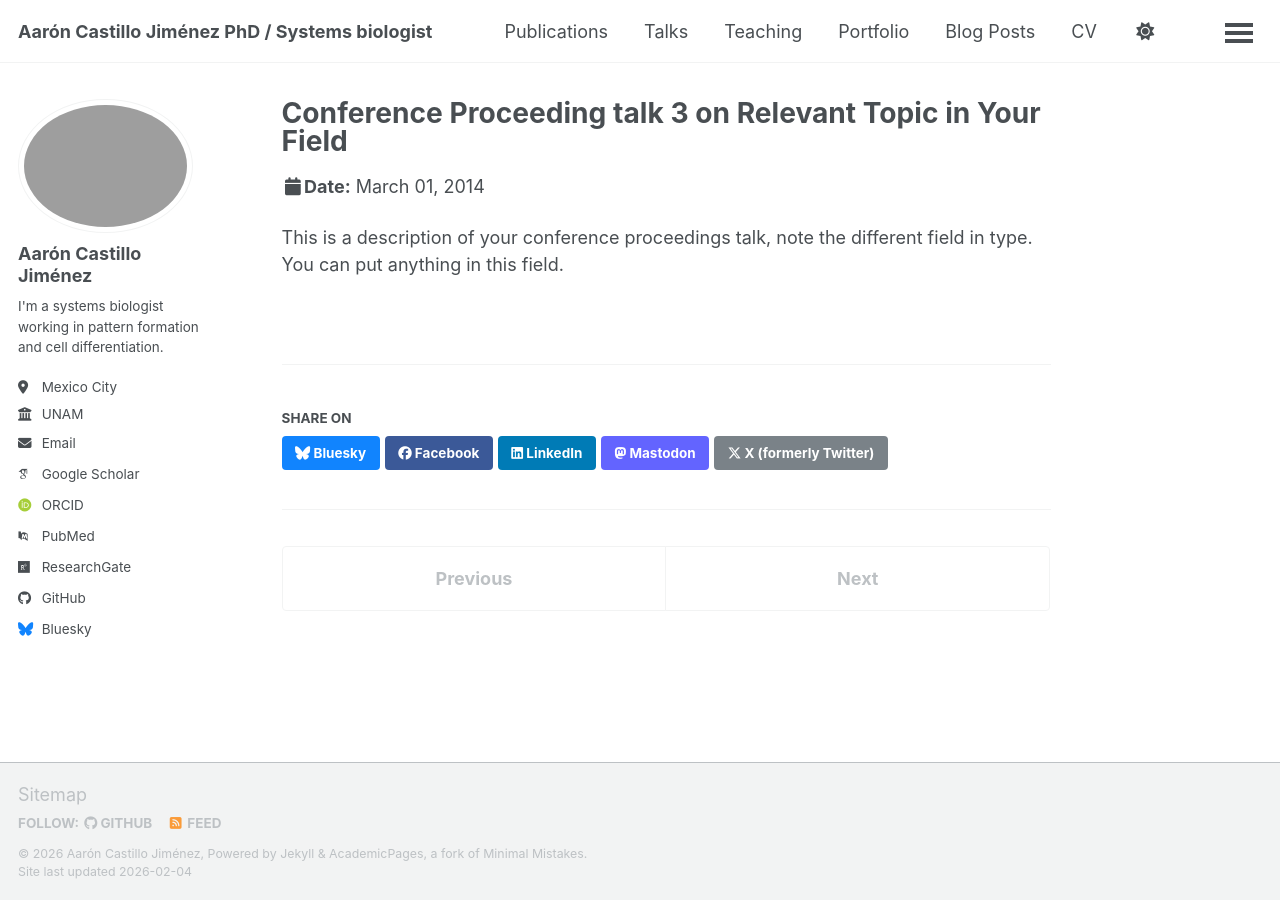
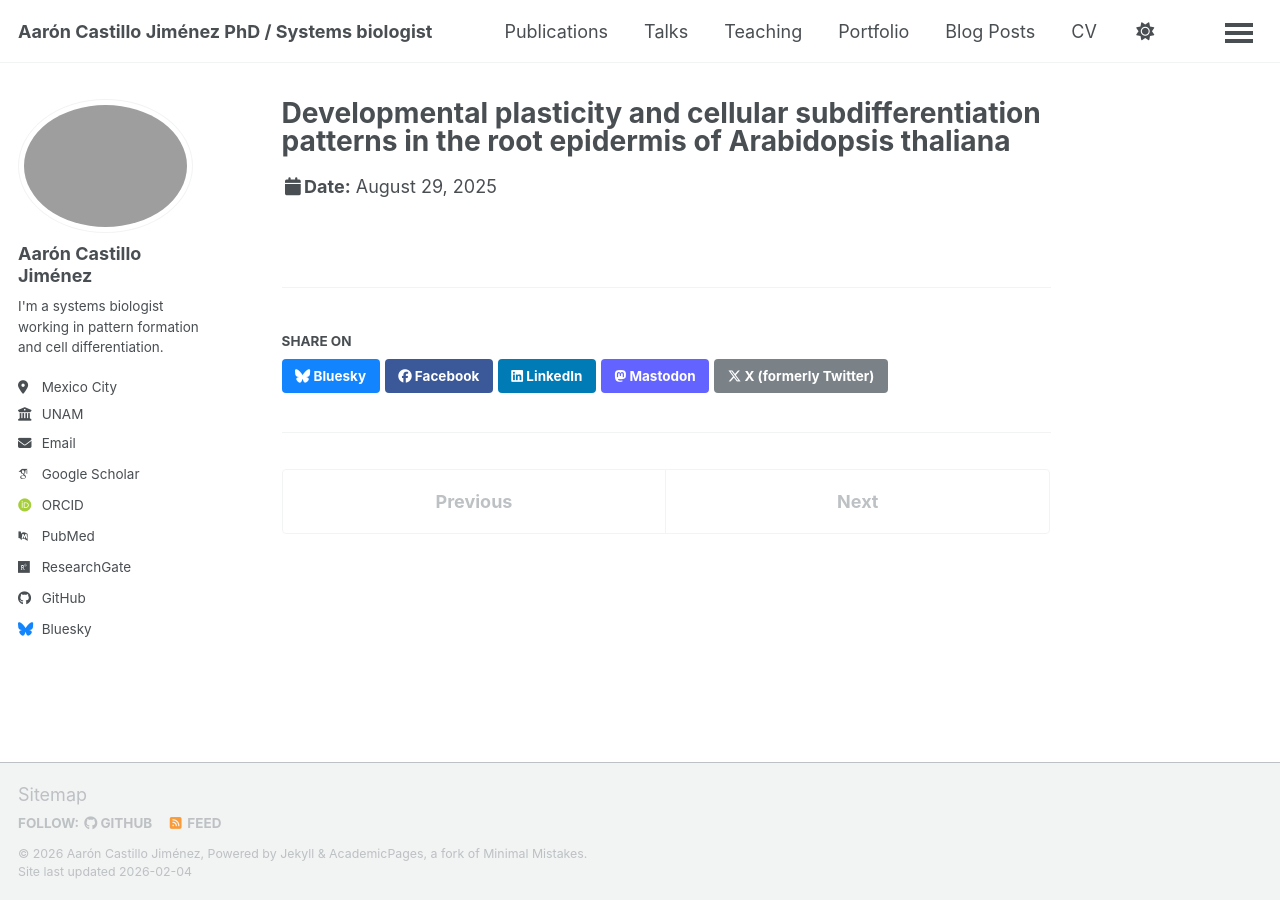
Before and after one commit to AaronCastilloJimenez/aaroncastillojimenez.github.io, a Jekyll site: the page built from _talks/2014-03-01-talk-3.md, in a window 1280 px wide. Built offline with Jekyll 4.4.1, drawn with Linux system fonts in a browser that asks for light colours; some web fonts are replaced; a script bundle is joined from its source files by our own code; library files that are not in the unit come from our copies.

Commit message:
2025-08-29-talk-3.md

```diff
--- a/_talks/2014-03-01-talk-3.md
+++ b/_talks/2014-03-01-talk-3.md
@@ -1,11 +1,9 @@
 ---
-title: "Conference Proceeding talk 3 on Relevant Topic in Your Field"
+title: "Developmental plasticity and cellular subdifferentiation patterns in the root epidermis of Arabidopsis thaliana"
 collection: talks
 type: "Conference proceedings talk"
 permalink: /talks/2014-03-01-talk-3
-venue: "Testing Institute of America 2014 Annual Conference"
-date: 2014-03-01
-location: "Los Angeles, CA, USA"
+venue: "Institute of Ecology-UNAM"
+date: 2025-08-29
+location: "Mexico City, México"
 ---
-
-This is a description of your conference proceedings talk, note the different field in type. You can put anything in this field.
```
